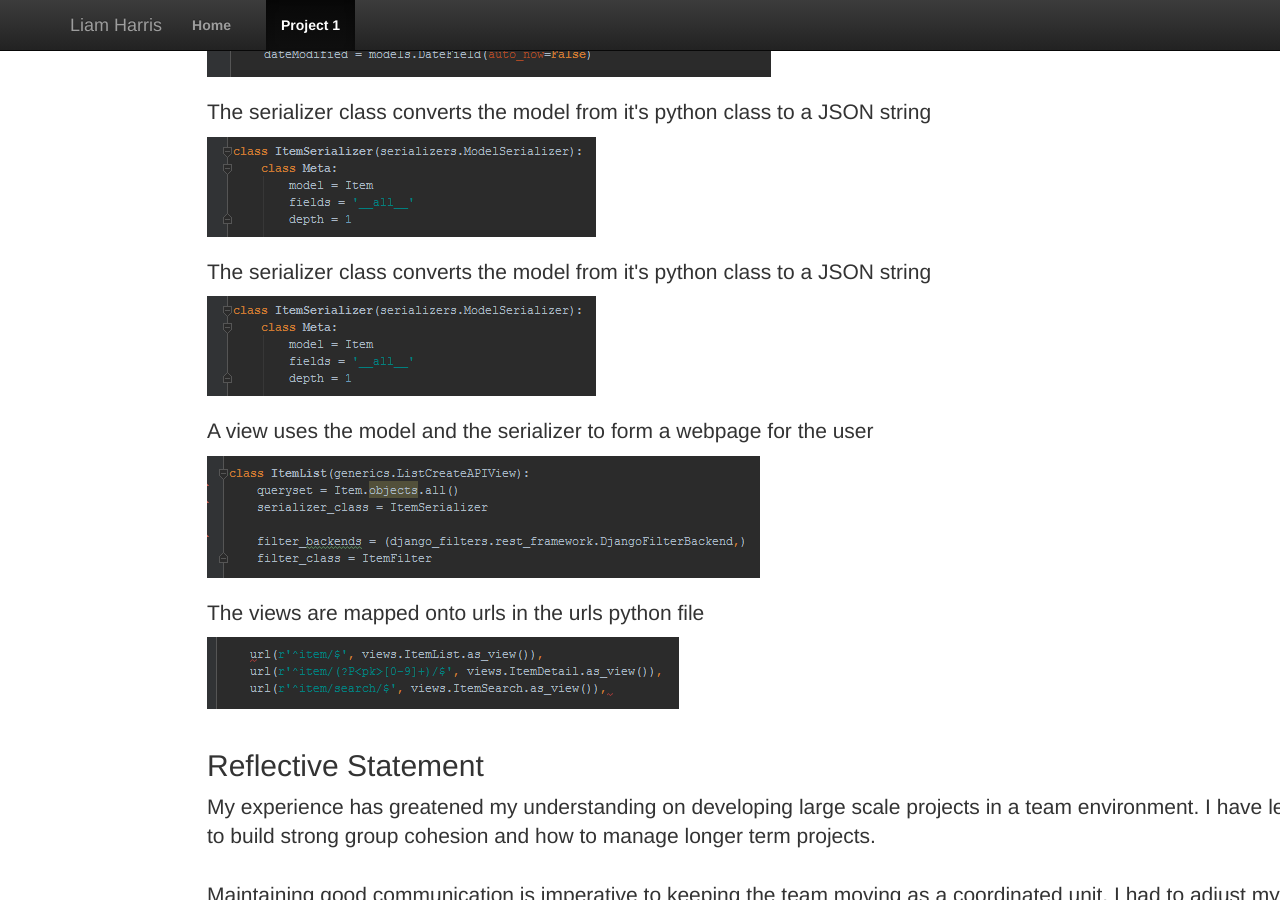
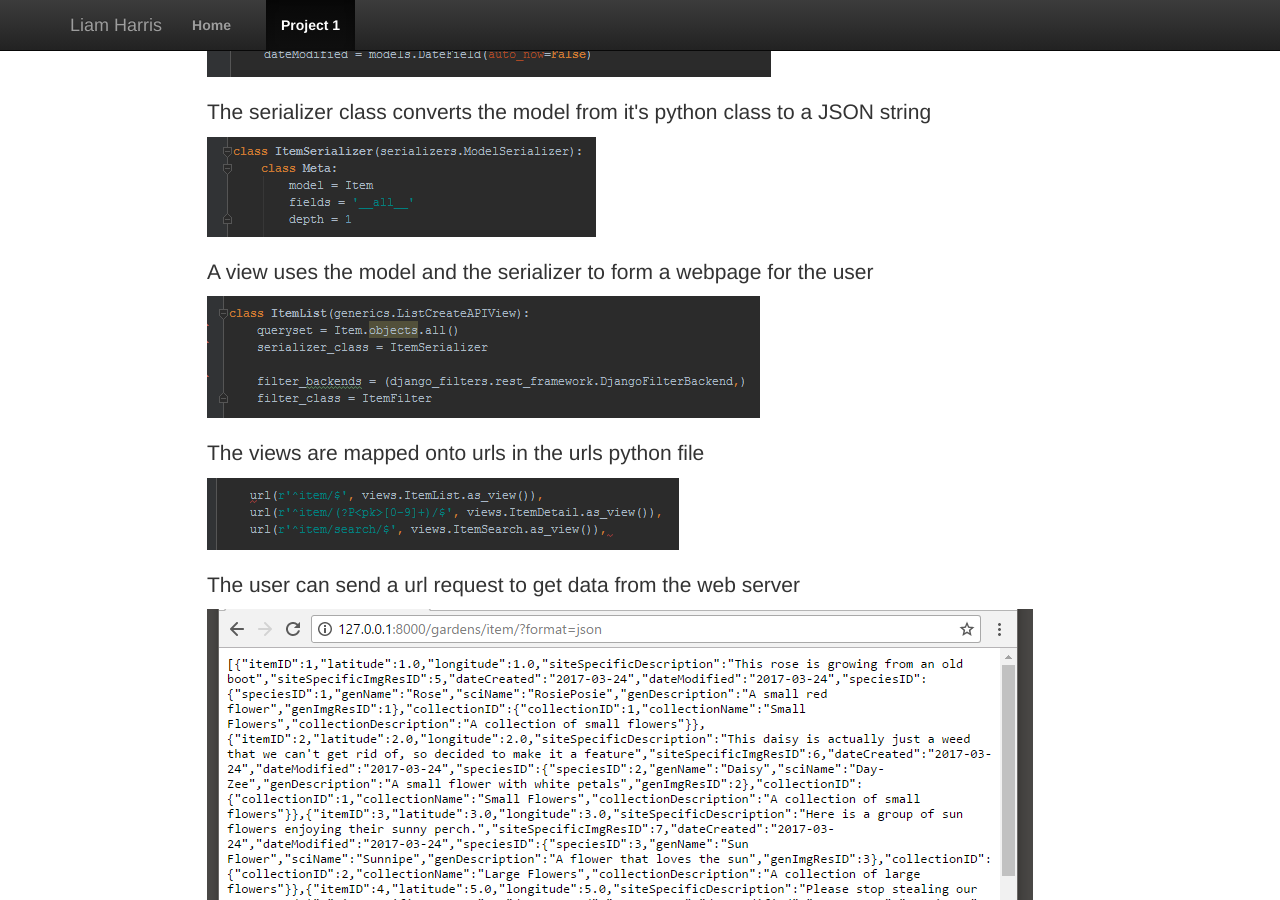
Before and after one commit to harrl7/harrl7.github.io, a Jekyll site: the page built from project1/index.html, in a window 1280 px wide and 900 px high, scrolled down 3679 px. Built offline with Jekyll 4.4.1, drawn with Linux system fonts in a browser that asks for light colours.

Commit message:
Update index.html

```diff
--- a/project1/index.html
+++ b/project1/index.html
@@ -96,16 +96,16 @@ Using the Django Rest Framework, we built a web API to deliver data from the bot
 	<img src="/assets/img/serializer.PNG">
 
 	<br><br>
-	<p>The serializer class converts the model from it's python class to a JSON string</p>
-	<img src="/assets/img/serializer.PNG">
-
-	<br><br>
 	<p>A view uses the model and the serializer to form a webpage for the user</p>
 	<img src="/assets/img/itemList.PNG">
 
 	<br><br>
 	<p>The views are mapped onto urls in the urls python file</p>
 	<img src="/assets/img/url.PNG">
+
+	<br><br>
+	<p>The user can send a url request to get data from the web server</p>
+	<img src="/assets/img/json.PNG">
 
 
 	<br><br>
```
